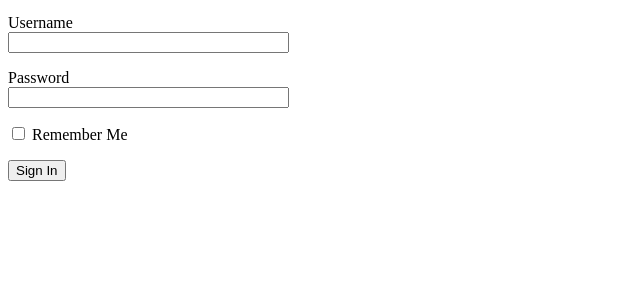
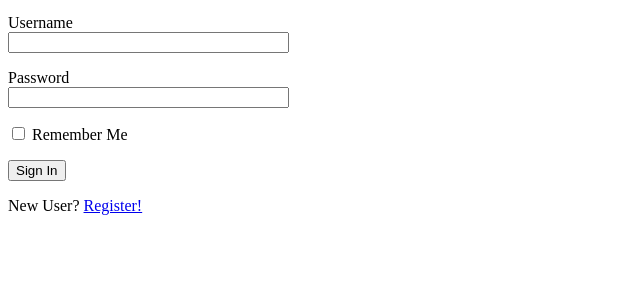
Before and after one commit to pamirk/blog, a Flask app: page /login in a window 1280 px wide. Shown: the part 150-450 px from the top of the page, without its empty margins (0-640 px from the left). Run offline with Flask 3, Linux system fonts and the light colour scheme.

Commit message:
feat: added view function to register new users

```diff
--- a/app/routes.py
+++ b/app/routes.py
@@ -2,8 +2,8 @@ from flask import render_template, flash, redirect, url_for, request
 from flask_login import current_user, login_user, logout_user, login_required
 from werkzeug.urls import url_parse
 
-from app import app
-from app.forms import LoginForm
+from app import app, db
+from app.forms import LoginForm, RegistrationForm
 from app.models import User
 
 
@@ -48,3 +48,18 @@ def login():
 def logout():
     logout_user()
     return redirect(url_for('index'))
+
+
+@app.route('/register', methods=['GET', 'POST'])
+def register():
+    if current_user.is_authenticated:
+        return redirect(url_for('index'))
+    form = RegistrationForm()
+    if form.validate_on_submit():
+        user = User(username=form.username.data, email=form.email.data)
+        user.set_password(form.password.data)
+        db.session.add(user)
+        db.session.commit()
+        flash('Congratulations, you are now a registered user!')
+        return redirect(url_for('login'))
+    return render_template('register.html', title='Register', form=form)
--- a/app/templates/login.html
+++ b/app/templates/login.html
@@ -21,4 +21,5 @@
     <p>{{ form.remember_me()}} {{ form.remember_me.label }}</p>
     <p>{{ form.submit() }}</p>
 </form>
+<p>New User? <a href="{{ url_for('register') }}">Register!</a></p>
 {% endblock %}
--- a/requirements.txt
+++ b/requirements.txt
@@ -1,12 +1,15 @@
 alembic==1.11.1
 blinker==1.6.2
 click==8.1.4
+dnspython==2.3.0
+email-validator==2.0.0.post2
 Flask==2.3.2
 Flask-Login==0.6.2
 Flask-Migrate==4.0.4
 Flask-SQLAlchemy==3.0.5
 Flask-WTF==1.1.1
 greenlet==2.0.2
+idna==3.4
 importlib-metadata==6.7.0
 itsdangerous==2.1.2
 Jinja2==3.1.2
```
